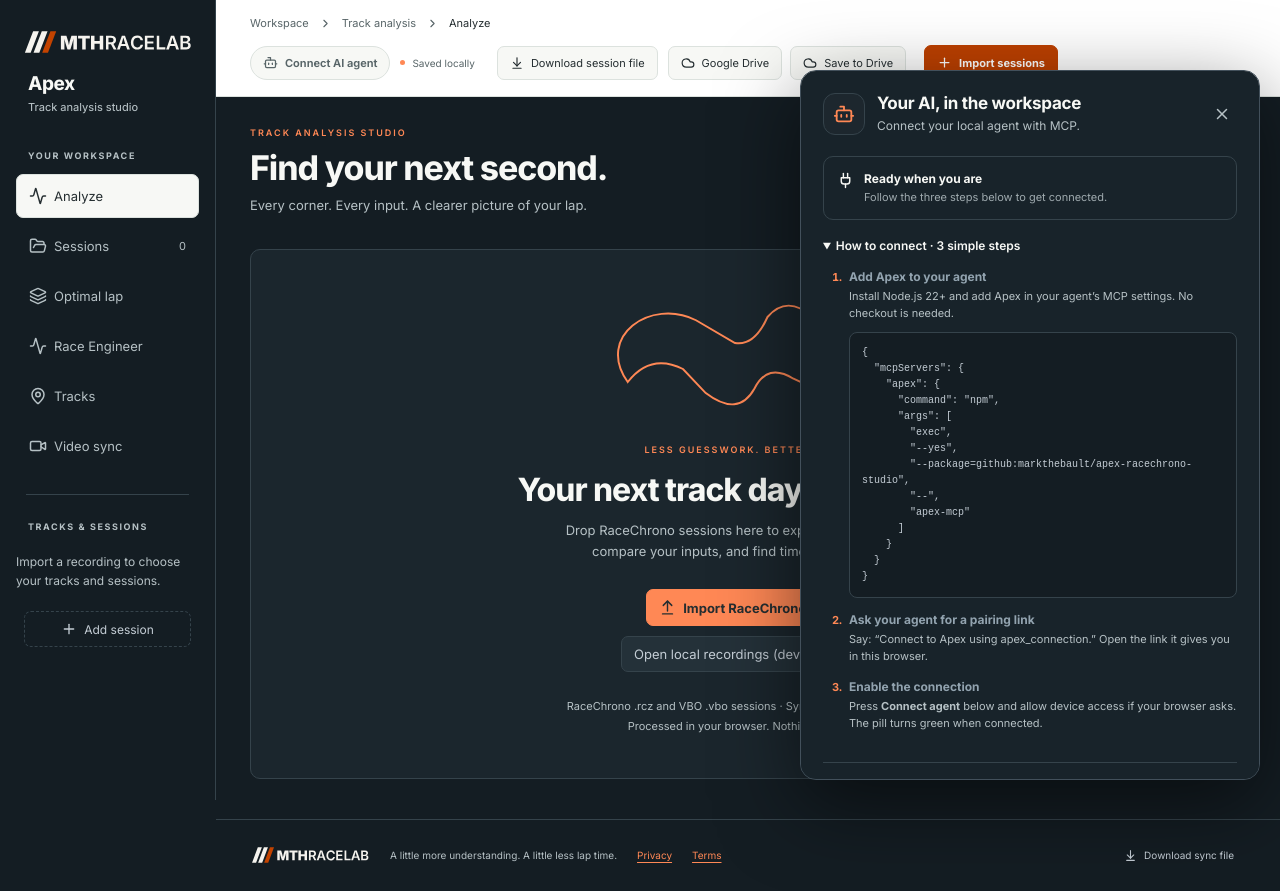
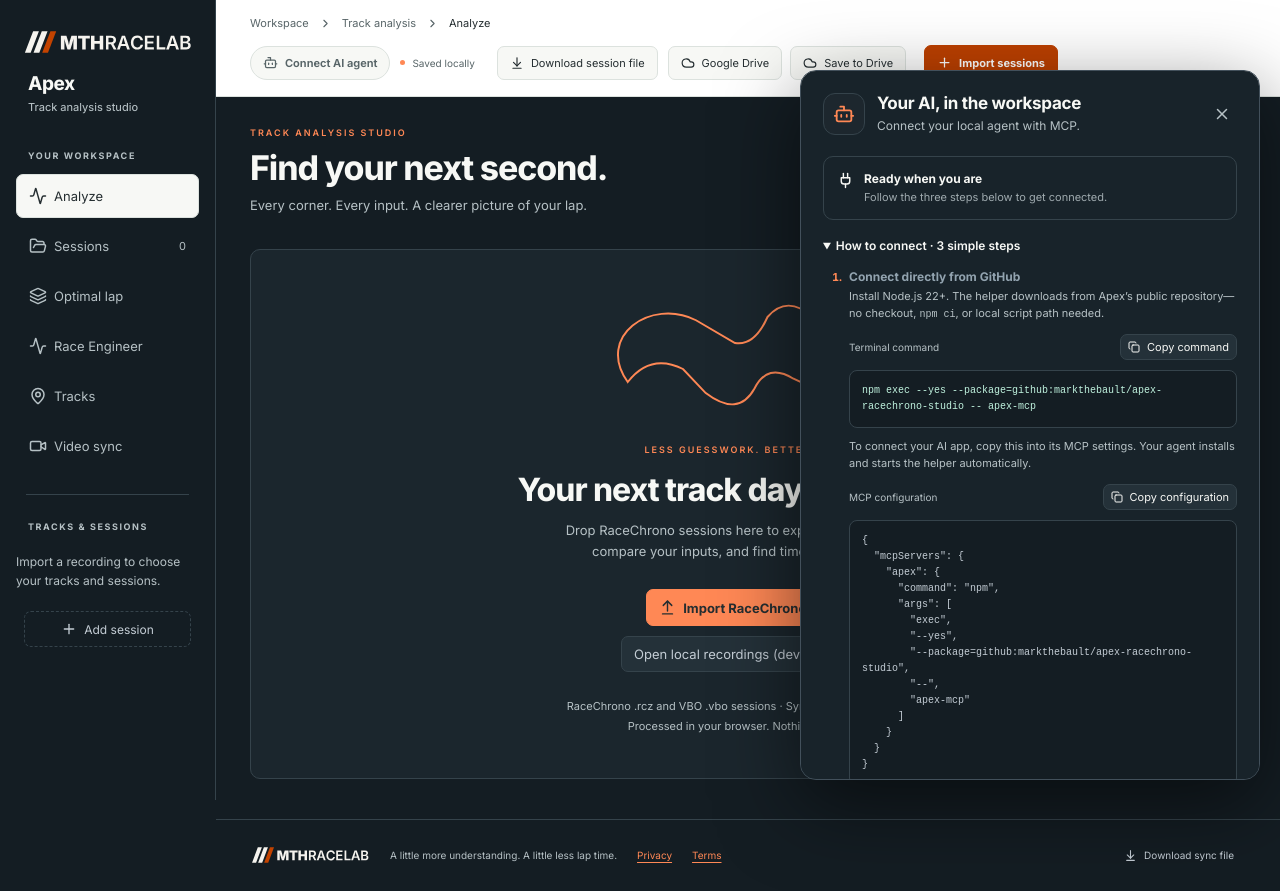
Before and after one commit to markthebault/apex-racechrono-studio, a React (Vite) app: page / in a window 1280 px wide. Both pictures are taken after a click on the button "Connect AI agent". Built offline with nearby package versions, Linux system fonts and the light colour scheme.

Commit message:
Show copyable GitHub installer in the frontend connection guide (#32)

```diff
--- a/src/agent/AgentPanel.tsx
+++ b/src/agent/AgentPanel.tsx
@@ -2,7 +2,7 @@ import type { DetectedTurn } from "../turns";
 import { turnContext } from "./turns";
 import { setAgentConnection } from "./connection";
 import { engineerContext, queryEngineer, submitEngineer } from "./engineer";
-import { Bot, Check, Plug, X } from "lucide-react";
+import { Bot, Check, Copy, Plug, X } from "lucide-react";
 import "./agent.css";
 import { reviewSelection } from "./selection";
 import { useEffect, useRef, useState } from "react";
@@ -14,6 +14,20 @@ import type { Snapshot } from "../raceEngineer/contracts";
 import { AnalysisService } from "../raceEngineer/service";
 import { captureFrames } from "./video";
 import { guide, startBridge } from "./bridge";
+const helperPackage = "github:markthebault/apex-racechrono-studio";
+const helperCommand = `npm exec --yes --package=${helperPackage} -- apex-mcp`;
+const helperConfig = JSON.stringify(
+  {
+    mcpServers: {
+      apex: {
+        command: "npm",
+        args: ["exec", "--yes", `--package=${helperPackage}`, "--", "apex-mcp"],
+      },
+    },
+  },
+  null,
+  2,
+);
 export type AgentHost = {
   sessions: Session[];
   settings: Settings;
@@ -40,6 +54,15 @@ export function AgentPanel({ host }: { host: AgentHost }) {
     window.addEventListener("apex-open-agent", show);
     return () => window.removeEventListener("apex-open-agent", show);
   }, []);
+  const [copyStatus, setCopyStatus] = useState("");
+  const copySetup = async (text: string, what: string) => {
+    try {
+      await navigator.clipboard.writeText(text);
+      setCopyStatus(`${what} copied`);
+    } catch {
+      setCopyStatus("Clipboard unavailable. Select and copy the text below.");
+    }
+  };
   const latest = useRef(host);
   latest.current = host;
   const [open, setOpen] = useState(false),
@@ -407,31 +430,43 @@ export function AgentPanel({ host }: { host: AgentHost }) {
             <summary>How to connect · 3 simple steps</summary>
             <ol>
               <li>
-                <strong>Add Apex to your agent</strong>
+                <strong>Connect directly from GitHub</strong>
                 <p>
-                  Install Node.js 22+ and add Apex in your agent’s MCP settings.
-                  No checkout is needed.
+                  Install Node.js 22+. The helper downloads from Apex’s public
+                  repository—no checkout, <code>npm ci</code>, or local script
+                  path needed.
                 </p>
-                <pre>
-                  {JSON.stringify(
-                    {
-                      mcpServers: {
-                        apex: {
-                          command: "npm",
-                          args: [
-                            "exec",
-                            "--yes",
-                            "--package=github:markthebault/apex-racechrono-studio",
-                            "--",
-                            "apex-mcp",
-                          ],
-                        },
-                      },
-                    },
-                    null,
-                    2,
-                  )}
-                </pre>
+                <div className="agent-code-heading">
+                  <span>Terminal command</span>
+                  <button
+                    onClick={() => void copySetup(helperCommand, "Command")}
+                  >
+                    <Copy size={12} /> Copy command
+                  </button>
+                </div>
+                <pre className="agent-install-command">{helperCommand}</pre>
+                <p>
+                  To connect your AI app, copy this into its MCP settings. Your
+                  agent installs and starts the helper automatically.
+                </p>
+                <div className="agent-code-heading">
+                  <span>MCP configuration</span>
+                  <button
+                    onClick={() =>
+                      void copySetup(helperConfig, "Configuration")
+                    }
+                  >
+                    <Copy size={12} /> Copy configuration
+                  </button>
+                </div>
+                <pre>{helperConfig}</pre>
+                <p
+                  className="agent-copy-status"
+                  role="status"
+                  aria-live="polite"
+                >
+                  {copyStatus}
+                </p>
               </li>
               <li>
                 <strong>Ask your agent for a pairing link</strong>
--- a/src/agent/agent.css
+++ b/src/agent/agent.css
@@ -252,3 +252,27 @@
 .agent-pill.is-off {
   color: var(--lab-muted);
 }
+
+.agent-code-heading {
+  display: flex;
+  align-items: center;
+  justify-content: space-between;
+  gap: 8px;
+  margin-top: 12px;
+  color: var(--lab-night-muted);
+  font-size: 10px;
+}
+.agent-code-heading button {
+  padding: 5px 7px;
+  font-size: 10px;
+  background: var(--studio-raised);
+  color: var(--lab-night-text);
+  border-color: var(--studio-border);
+}
+.agent-setup .agent-install-command {
+  color: #c0f3df;
+  user-select: all;
+}
+.agent-copy-status {
+  min-height: 16px;
+}
```
Also changed, not shown: scripts/test-mcp.mjs (+20 -0 lines).
